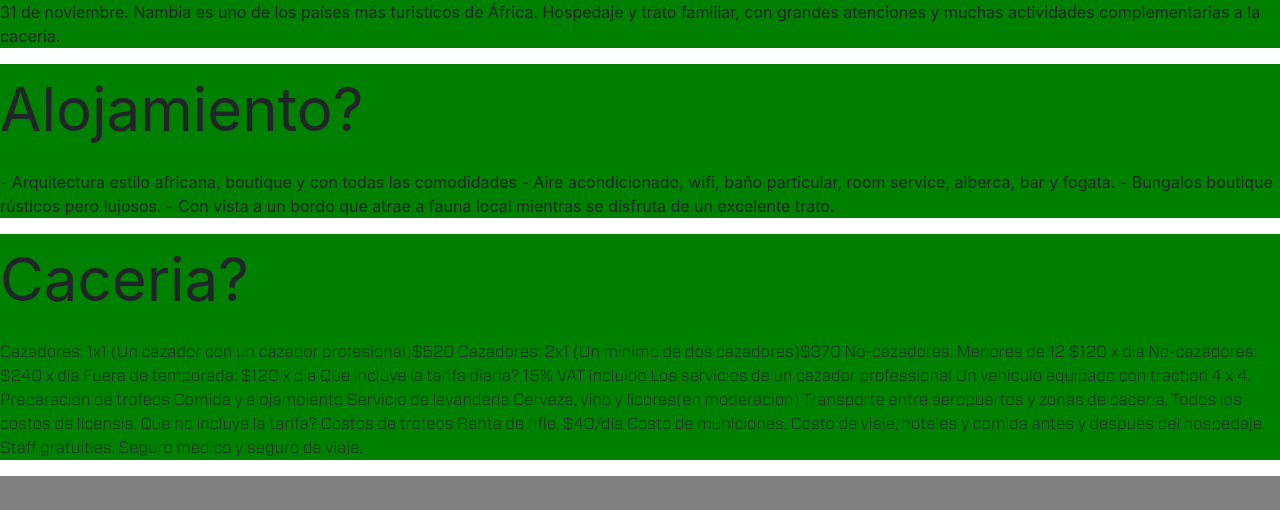
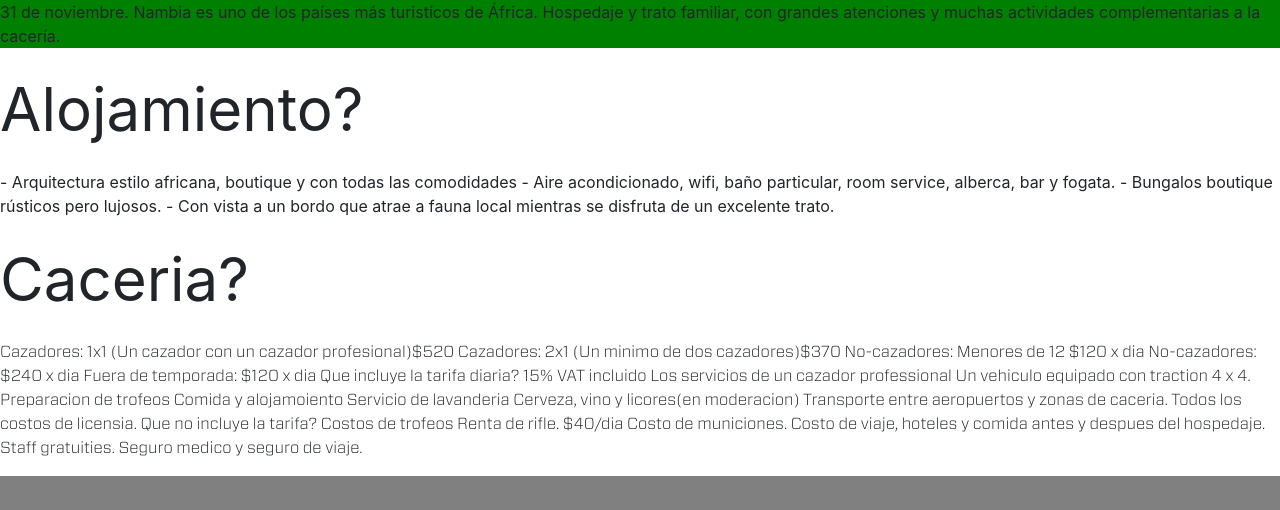
Before and after one commit to SebastianDelima/proposal, a React (Create React App) app: page /safari/1 in a window 1280 px wide. Shown: the part 1573-2083 px from the top of the page. Built offline with nearby package versions, Linux system fonts and the light colour scheme.

Commit message:
fixed classes

```diff
--- a/src/components/Safari.js
+++ b/src/components/Safari.js
@@ -67,7 +67,7 @@ export default class Safari extends Component {
                         </p>
                         </div>
 
-                        <div className="back-img one">
+                        <div className="back-img two">
                         <p className="Saf-sub">Alojamiento?</p>
 
                         <p>
@@ -80,7 +80,7 @@ export default class Safari extends Component {
                         </p>
                         </div>
 
-                        <div className="back-img one">
+                        <div className="back-img three">
                         <p className="Saf-sub">Caceria?</p>
 
                         <p className="paragraph">
```
